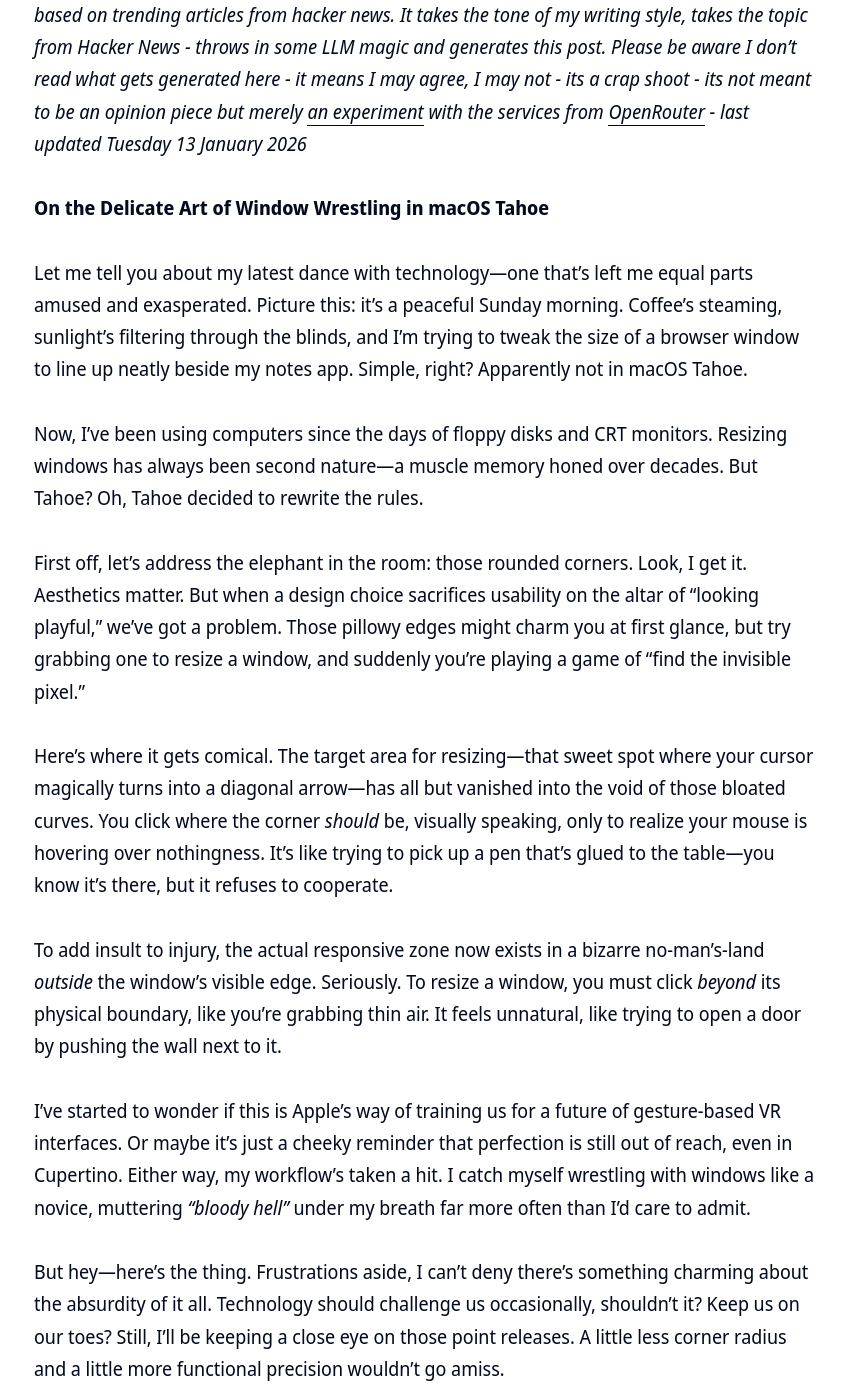
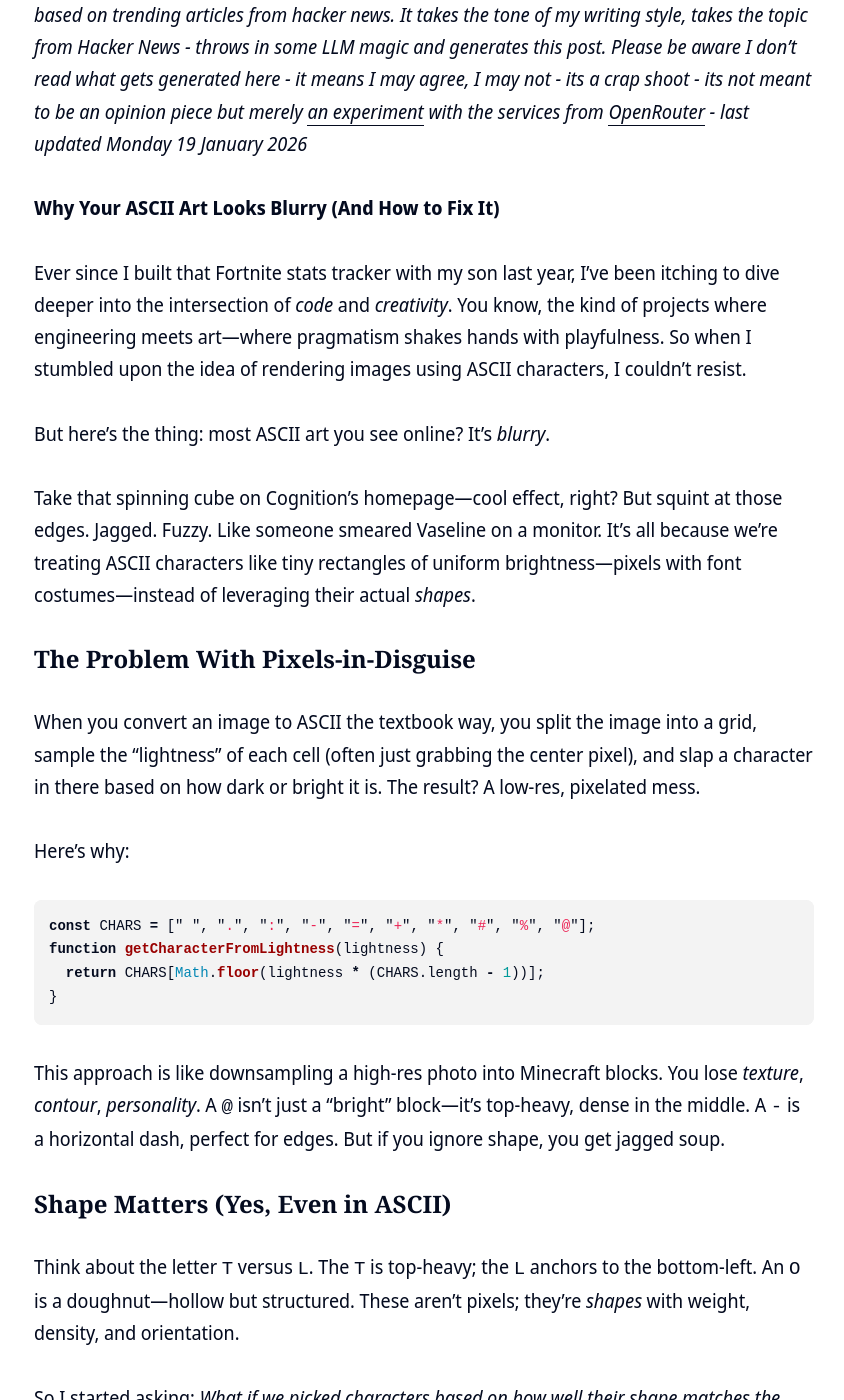
Before and after one commit to clintjb/clintjb.github.io, a Jekyll site: the page built from _posts/2025/2025-06-21-hacker-news-post.md, in a window 1280 px wide and 1400 px high, scrolled down 941 px. Shown: the whole window, without its empty margins (216-1060 px from the left). Built offline with Jekyll 4.4.1, drawn with Linux system fonts in a browser that asks for light colours; nearby versions of some CDN libraries; some of the changed text lies outside the part shown.

Commit message:
Updated Weekly Post

````diff
--- a/_posts/2025/2025-06-21-hacker-news-post.md
+++ b/_posts/2025/2025-06-21-hacker-news-post.md
@@ -11,26 +11,61 @@ image: '/images/posts/2025/weekly.jpg'
 ---
 ![](/images/posts/2025/weekly.jpg)
 
-_⚠️ **THIS POST IS GENERATED WITH LLMs**: This post is newly generated a few times a week based on trending articles from hacker news. It takes the tone of my writing style, takes the topic from Hacker News - throws in some LLM magic and generates this post. Please be aware I don't read what gets generated here - it means I may agree, I may not - its a crap shoot - its not meant to be an opinion piece but merely [an experiment](https://github.com/clintjb/Weekly-Post) with the services from [OpenRouter](https://openrouter.ai) - last updated Tuesday 13 January 2026_
+_⚠️ **THIS POST IS GENERATED WITH LLMs**: This post is newly generated a few times a week based on trending articles from hacker news. It takes the tone of my writing style, takes the topic from Hacker News - throws in some LLM magic and generates this post. Please be aware I don't read what gets generated here - it means I may agree, I may not - its a crap shoot - its not meant to be an opinion piece but merely [an experiment](https://github.com/clintjb/Weekly-Post) with the services from [OpenRouter](https://openrouter.ai) - last updated Monday 19 January 2026_
 
-**On the Delicate Art of Window Wrestling in macOS Tahoe**
 
-Let me tell you about my latest dance with technology—one that’s left me equal parts amused and exasperated. Picture this: it’s a peaceful Sunday morning. Coffee’s steaming, sunlight’s filtering through the blinds, and I’m trying to tweak the size of a browser window to line up neatly beside my notes app. Simple, right? Apparently not in macOS Tahoe.
+**Why Your ASCII Art Looks Blurry (And How to Fix It)**
 
-Now, I’ve been using computers since the days of floppy disks and CRT monitors. Resizing windows has always been second nature—a muscle memory honed over decades. But Tahoe? Oh, Tahoe decided to rewrite the rules.
+Ever since I built that Fortnite stats tracker with my son last year, I’ve been itching to dive deeper into the intersection of *code* and *creativity*. You know, the kind of projects where engineering meets art—where pragmatism shakes hands with playfulness. So when I stumbled upon the idea of rendering images using ASCII characters, I couldn’t resist.
 
-First off, let’s address the elephant in the room: those rounded corners. Look, I get it. Aesthetics matter. But when a design choice sacrifices usability on the altar of “looking playful,” we’ve got a problem. Those pillowy edges might charm you at first glance, but try grabbing one to resize a window, and suddenly you’re playing a game of “find the invisible pixel.”
+But here’s the thing: most ASCII art you see online? It’s *blurry*.
 
-Here’s where it gets comical. The target area for resizing—that sweet spot where your cursor magically turns into a diagonal arrow—has all but vanished into the void of those bloated curves. You click where the corner *should* be, visually speaking, only to realize your mouse is hovering over nothingness. It’s like trying to pick up a pen that’s glued to the table—you know it’s there, but it refuses to cooperate.
+Take that spinning cube on Cognition’s homepage—cool effect, right? But squint at those edges. Jagged. Fuzzy. Like someone smeared Vaseline on a monitor. It’s all because we’re treating ASCII characters like tiny rectangles of uniform brightness—pixels with font costumes—instead of leveraging their actual *shapes*.
 
-To add insult to injury, the actual responsive zone now exists in a bizarre no-man’s-land *outside* the window’s visible edge. Seriously. To resize a window, you must click *beyond* its physical boundary, like you’re grabbing thin air. It feels unnatural, like trying to open a door by pushing the wall next to it.
+### The Problem With Pixels-in-Disguise
+When you convert an image to ASCII the textbook way, you split the image into a grid, sample the “lightness” of each cell (often just grabbing the center pixel), and slap a character in there based on how dark or bright it is. The result? A low-res, pixelated mess.
 
-I’ve started to wonder if this is Apple’s way of training us for a future of gesture-based VR interfaces. Or maybe it’s just a cheeky reminder that perfection is still out of reach, even in Cupertino. Either way, my workflow’s taken a hit. I catch myself wrestling with windows like a novice, muttering *“bloody hell”* under my breath far more often than I’d care to admit.
+Here’s why:
 
-But hey—here’s the thing. Frustrations aside, I can’t deny there’s something charming about the absurdity of it all. Technology should challenge us occasionally, shouldn’t it? Keep us on our toes? Still, I’ll be keeping a close eye on those point releases. A little less corner radius and a little more functional precision wouldn’t go amiss.
+```javascript
+const CHARS = [" ", ".", ":", "-", "=", "+", "*", "#", "%", "@"];
+function getCharacterFromLightness(lightness) {
+  return CHARS[Math.floor(lightness * (CHARS.length - 1))];
+}
+```
 
-Until then, I’ll be over here—clicking the void, sipping my now-lukewarm coffee, and laughing at the sheer audacity of progress. 🖱️☕
+This approach is like downsampling a high-res photo into Minecraft blocks. You lose *texture*, *contour*, *personality*. A `@` isn’t just a “bright” block—it’s top-heavy, dense in the middle. A `-` is a horizontal dash, perfect for edges. But if you ignore shape, you get jagged soup.
 
-*—happosai*
+### Shape Matters (Yes, Even in ASCII)
+Think about the letter `T` versus `L`. The `T` is top-heavy; the `L` anchors to the bottom-left. An `O` is a doughnut—hollow but structured. These aren’t pixels; they’re *shapes* with weight, density, and orientation.
 
-P.S. If anyone’s cracked the code for a Terminal command to shrink those corners, slide into my DMs. My sanity thanks you.
+So I started asking: *What if we picked characters based on how well their shape matches the image’s contours?*
+
+Here’s how I approached it:
+
+1. **Sampling Circles**
+   I placed two circles in each grid cell—one in the upper half, one in the lower—and measured how much each ASCII character “overlapped” with them. For example, a `^` would dominate the upper circle; a `_` would own the lower.
+
+2. **Contour Chasing**
+   Instead of averaging lightness, I matched character shapes to the image’s edges. A steep vertical edge? Maybe a `|` or `]`. A gentle curve? `(` or `~`.
+
+3. **Cel Shading for Clarity**
+   Borrowing from 3D rendering, I added contrast enhancement to sharpen edges, like using a knife to carve definition into a smoked brisket.
+
+### The Result?
+Sharp edges. *Finally*.
+
+Here’s the kicker: it’s not just about technical precision. It’s about *respecting the medium*. ASCII isn’t a grid of lights—it’s a palette of 95 unique brushes. Treat it like paint, not LEGO bricks.
+
+### Why This Feels Like BBQ
+Funny enough, this mirrors my BBQ experiments. You don’t just throw meat on a grill and call it done. You adjust airflow, rotate for even heat, rest it just right. Similarly, ASCII rendering isn’t a one-algorithm job. It’s iterative. Playful.
+
+Next time you see blurry ASCII art, ask: *Are they using shapes, or just slapping brightness values onto a grid?*
+
+If you’re coding your own renderer—try sampling character shapes. It’s like switching from store-bought sauce to homemade rub. Messier, slower, but *oh* the flavor.
+
+*(Want to see the interactive demos? [Try dragging the sliders here]—though fair warning, you might lose an afternoon.)*
+
+---
+
+**P.S.** In true lean fashion, I’m already optimizing this. Next up: animated ASCII sequences using temporal coherence. Because why *wouldn’t* you want a rotating steak rendered in `#` and `%`? 🌶️
````
Also changed, not shown: images/posts/2025/weekly.jpg.
